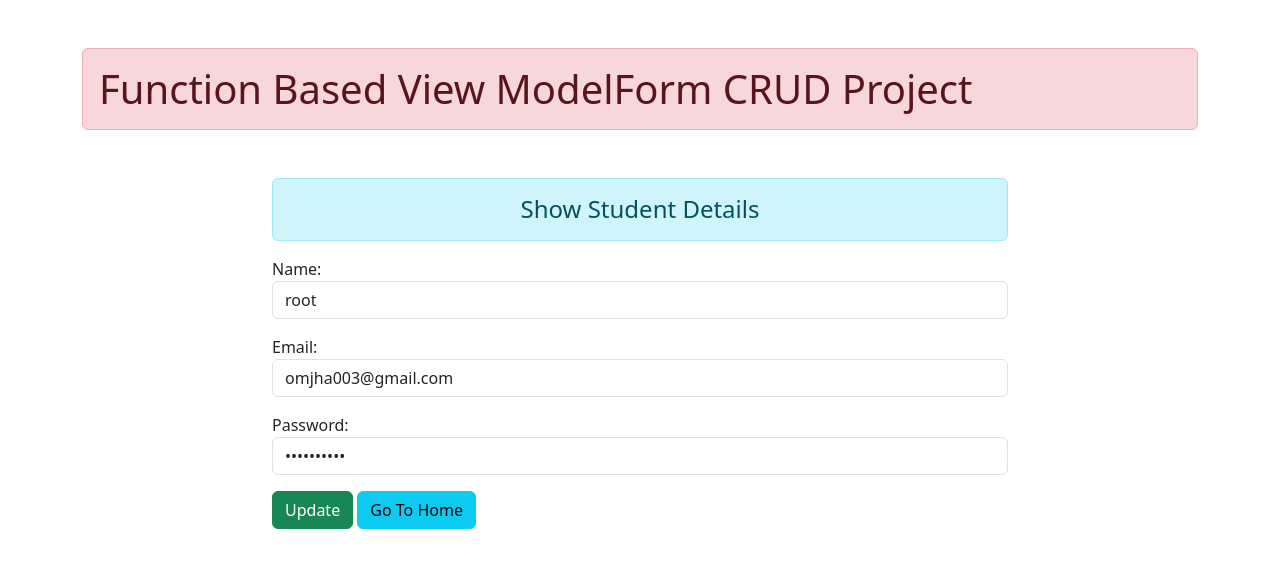
After one commit to omkumarjha/CRUD-Project-DJANGO, a Django app: page /crud/update/14 in a window 1280 px wide. The commit adds this page. Shown: the top 568 px of the page. Run offline with Django 4.2, Linux system fonts and the light colour scheme; data comes from the database, SQL or seed files in the repository; both versions use the stored data as it was after the commit; some libraries are stand-ins or nearby versions.

Commit message:
Added logic for updating a specific student entry in the table and showed it in the page

```diff
--- a/crudProject/crudApp/forms.py
+++ b/crudProject/crudApp/forms.py
@@ -8,5 +8,5 @@ class studentRegistration(forms.ModelForm):
         widgets = {
             "name" : forms.TextInput(attrs={"class" : "form-control"}),
             "email" : forms.EmailInput(attrs={"class" : "form-control"}),
-            "password" : forms.PasswordInput(attrs={"class" : "form-control"}),
+            "password" : forms.PasswordInput(render_value=True ,  attrs={"class" : "form-control"}), # render_value = True means Jab Table se Password web page pe show hoga to woh empty nhi show hona chahiye.
         }
--- a/crudProject/crudApp/templates/crudApp/addandshow.html
+++ b/crudProject/crudApp/templates/crudApp/addandshow.html
@@ -38,7 +38,7 @@
                             <td>{{st.email}}</td>
                             <td>{{st.password}}</td>
                             <td>
-                                <a href="#" class="btn btn-sm btn-warning">Edit</a>
+                                <a href="{% url 'updatedata' st.id %}" class="btn btn-sm btn-warning">Edit</a>
                                 <form action="{% url 'deletedata' st.id %}" method="POST" class="d-inline"> {% csrf_token %}
                                     <input type="submit" value="Delete" class="btn btn-sm btn-danger">
                                 </form>
--- /dev/null
+++ b/crudProject/crudApp/templates/crudApp/updatestudent.html
@@ -0,0 +1,17 @@
+{% extends "crudApp/base.html" %}
+{% block content %}
+
+    <div class="row">
+        <div class="col-sm-8 offset-2">
+            <h4 class="text-center alert alert-info">Show Student Details</h4>
+
+            <form action="{% url 'updatedata' id %}" method = "POST"> {% csrf_token %}
+                {{form.as_p}}
+
+                <input type="submit" value="Update" class="btn btn-success">
+                <a href="{% url 'addandshow' %}" class="btn btn-info">Go To Home</a>
+            </form>
+        </div>
+    </div>
+
+{% endblock content %}
--- a/crudProject/crudApp/urls.py
+++ b/crudProject/crudApp/urls.py
@@ -3,5 +3,6 @@ from crudApp import views
 
 urlpatterns = [
     path("" , views.addandshow , name="addandshow"),
-    path("delete/<int:id>" , views.delete_data , name="deletedata")
+    path("delete/<int:id>" , views.delete_data , name="deletedata"),
+    path("update/<int:id>" , views.update_data , name="updatedata"),
 ]
--- a/crudProject/crudApp/views.py
+++ b/crudProject/crudApp/views.py
@@ -3,6 +3,7 @@ from .forms import studentRegistration
 from .models import User
 
 # Create your views here.
+# This will add a specific entry into the User table.
 def addandshow(request):
     if request.method == "POST":
         fm = studentRegistration(request.POST)
@@ -23,8 +24,24 @@ def addandshow(request):
     students = User.objects.all()
     return render(request , "crudApp/addandshow.html" , {"form" : fm , "stu" : students})
 
+# This will delete a specific student entry from the User table.
 def delete_data(request , id):
     if request.method == "POST":
         entry = User.objects.get(id=id)
         entry.delete()
     return HttpResponseRedirect("/crud")
+
+# This will update a specific student entry from the User table
+def update_data(request , id):
+    student = User.objects.get(id = id)
+
+    if request.method == "POST" :
+        # Iss case mai we don't want ki filled form naye id ke sath table mai save ho jaye so hum django ko bata rahe hai ki yeh student wale entry ke id se associated hai to student id wale entry mai hi iski info ko update krake table mai sve kardena.
+        fm = studentRegistration(request.POST , instance=student)
+
+        if fm.is_valid() :
+            fm.save() # yeh shortcut hai otherwise cleaned data nikalo then user object create karo both are same only .
+    else :
+        # Jab sirf edit pe click hoga so we want ki just empty form na dikhe form ke andar jis bhi entry ko update karna chahte hai uske content ke sath bhara hua form form render hona chahiye . So for that we used instance.
+        fm = studentRegistration(instance=student)
+    return render(request , "crudApp/updatestudent.html", {"form" : fm , "id" : id})
```
Also changed, not shown: crudProject/crudApp/templates/crudApp/base.html (line endings or trailing spaces), crudProject/db.sqlite3.
